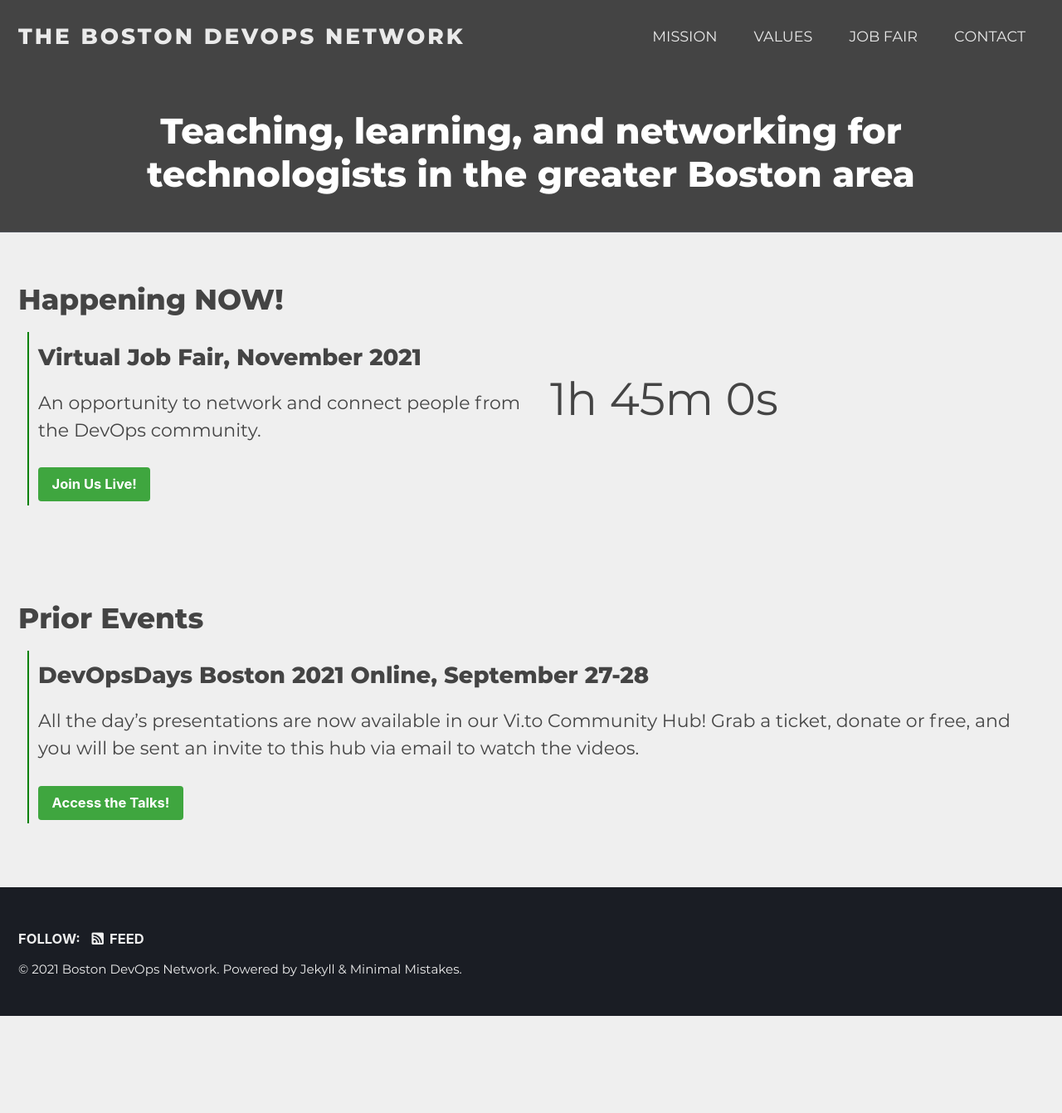
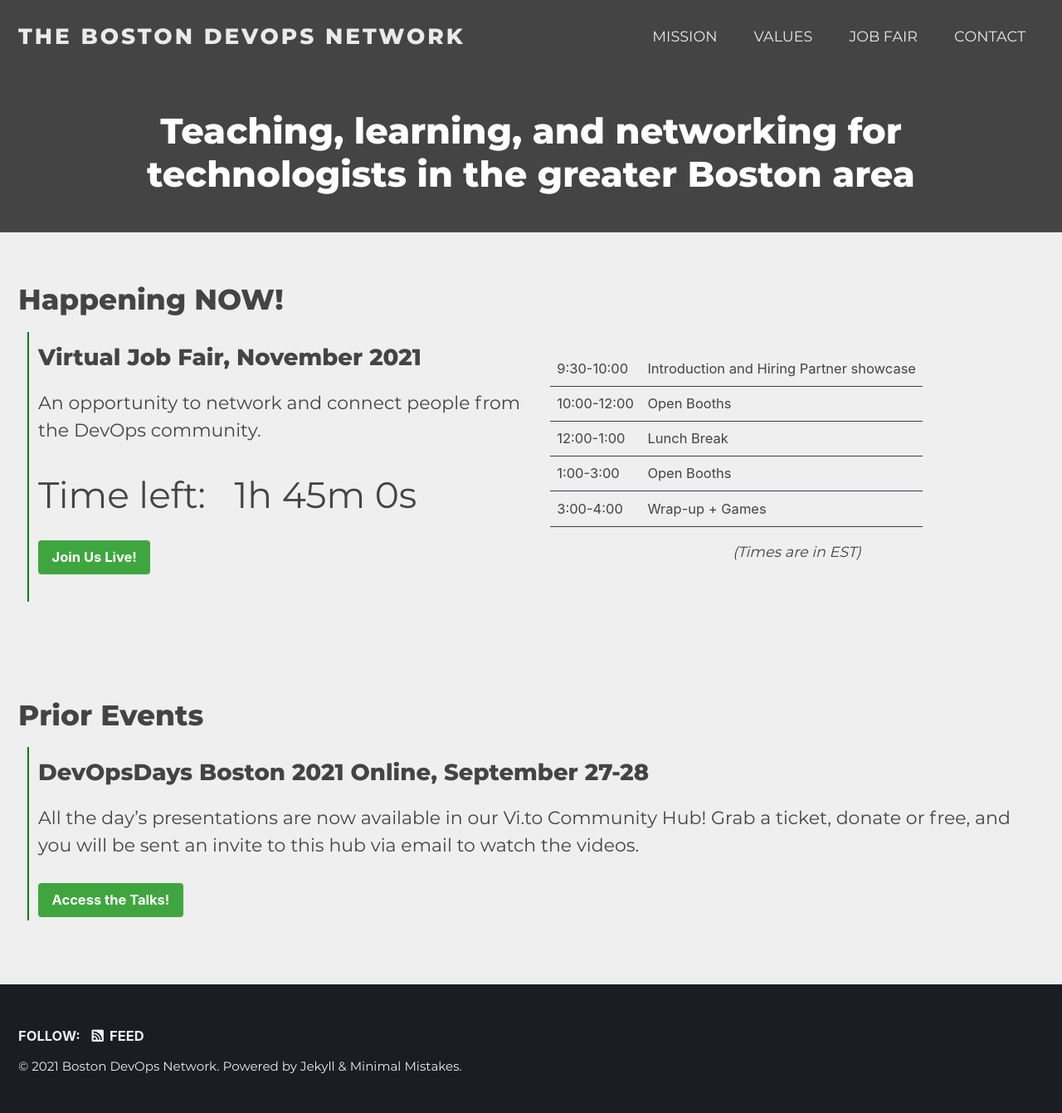
Before and after one commit to bostondevopsnetwork/bostondevopsnetwork.org, a Jekyll site: the page built from index.md, in a window 1280 px wide. Shown: the whole page at 83% size. Built offline with Jekyll 4.4.1, drawn with Linux system fonts in a browser that asks for light colours; cached includes are drawn as plain includes; before the commit the page ends 1224 px from its top, so only the background shows below that.

Commit message:
Update homepage with Job Fair layout

```diff
--- a/index.md
+++ b/index.md
@@ -12,14 +12,36 @@ layout: home
 <div class="home-page-list-item-partone" markdown=1>
 ## Virtual Job Fair, November 2021
 An opportunity to network and connect people from the DevOps community.
+
+<div style="font-size:2em;margin-top:0px;margin-bottom:0px;">
+<span>Time left: </span>&nbsp;
+<span id="job_fair_countdown"></span>
+</div>
+<script src="/assets/js/countdown.js"></script>
+<script>createCountdown("Nov 4, 2021 16:30:00","job_fair_countdown");</script>
+
+<a href="/job-fair/" class="btn btn--success">Join Us Live!</a>
+
 </div>
 <div class="home-page-list-item-parttwo">
-<p id="job_fair_countdown" style="font-size:2.5em;margin-top:0px;margin-bottom:0px;"></p>
-<script src="/assets/js/countdown.js"></script>
-<script>createCountdown("Nov 4, 2021 16:30:00","job_fair_countdown");</script>
+
+<div markdown=1>
+
+| 9:30-10:00 | Introduction and Hiring Partner showcase |
+| 10:00-12:00 | Open Booths |
+| 12:00-1:00 | Lunch Break |
+| 1:00-3:00 | Open Booths |
+| 3:00-4:00 | Wrap-up + Games |
+
+<div style="text-align:center;font-size:0.8em;" markdown=1>
+*(Times are in EST)*
+</div>
+
+</div>
+
 </div>
 </div>
-<a href="/job-fair/" class="btn btn--success">Join Us Live!</a>
+<!-- underneath --->
 </div>
 
 <br /><br />
```
